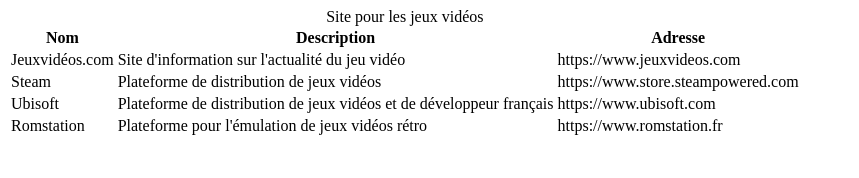
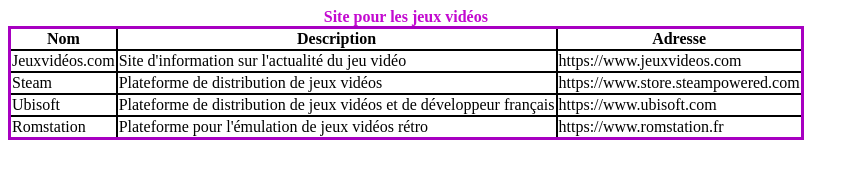
Before and after one commit to Alexandrerollin/Tableaux, a plain HTML site: page index.html in a window 1280 px wide. Shown: the whole page, without its empty margins (0-859 px from the left). Drawn offline with Linux system fonts and the light colour scheme.

Commit message:
MAJ Tableau jeux vidéos

```diff
--- a/index.html
+++ b/index.html
@@ -4,6 +4,7 @@
     <meta charset="UTF-8">
     <meta http-equiv="X-UA-Compatible" content="IE=edge">
     <meta name="viewport" content="width=device-width, initial-scale=1.0">
+    <link rel="stylesheet" href="style.css">
     <title>Tableaux</title>
 </head>
 <body>
--- /dev/null
+++ b/style.css
@@ -0,0 +1,13 @@
+table {
+    border-collapse: collapse;
+    border: 3px solid rgb(167, 0, 193);
+}
+
+ th, td {
+    border: 2px solid black;
+}
+
+caption {
+    color: rgb(195, 9, 208);
+    font-weight: bold;
+}
```
